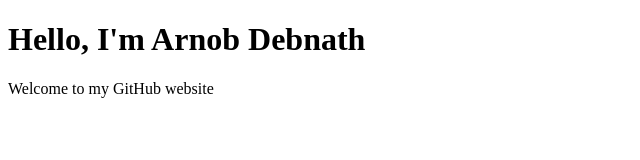
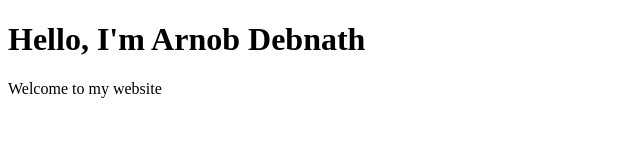
Before and after one commit to arnob-debnath/arnob-debnath.github.io, a plain HTML site: page index.html in a window 1280 px wide. Shown: the full height of the page, 0-640 px from the left. Drawn offline with Linux system fonts and the light colour scheme.

Commit message:
Update index.html

```diff
--- a/index.html
+++ b/index.html
@@ -1,11 +1,19 @@
 <!DOCTYPE html>
 <html>
+
 <head>
-  <title>Arnob Debnath</title>
+<title>Arnob Debnath | Portfolio</title>
+
+<meta name="description" content="Arnob Debnath - Computer Science Student, AI and Data Science enthusiast">
+<meta name="keywords" content="Arnob Debnath, AI, Data Science, GitHub, Portfolio">
+<meta name="author" content="Arnob Debnath">
+
 </head>
 
 <body>
-  <h1>Hello, I'm Arnob Debnath</h1>
-  <p>Welcome to my GitHub website</p>
+
+<h1>Hello, I'm Arnob Debnath</h1>
+<p>Welcome to my website</p>
+
 </body>
 </html>
```
